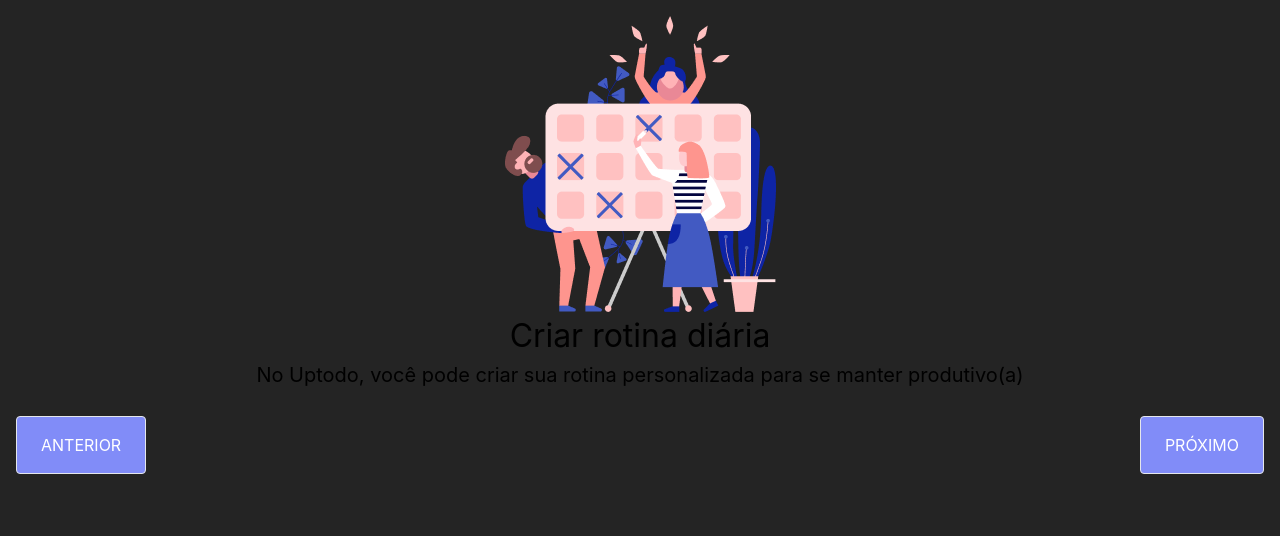
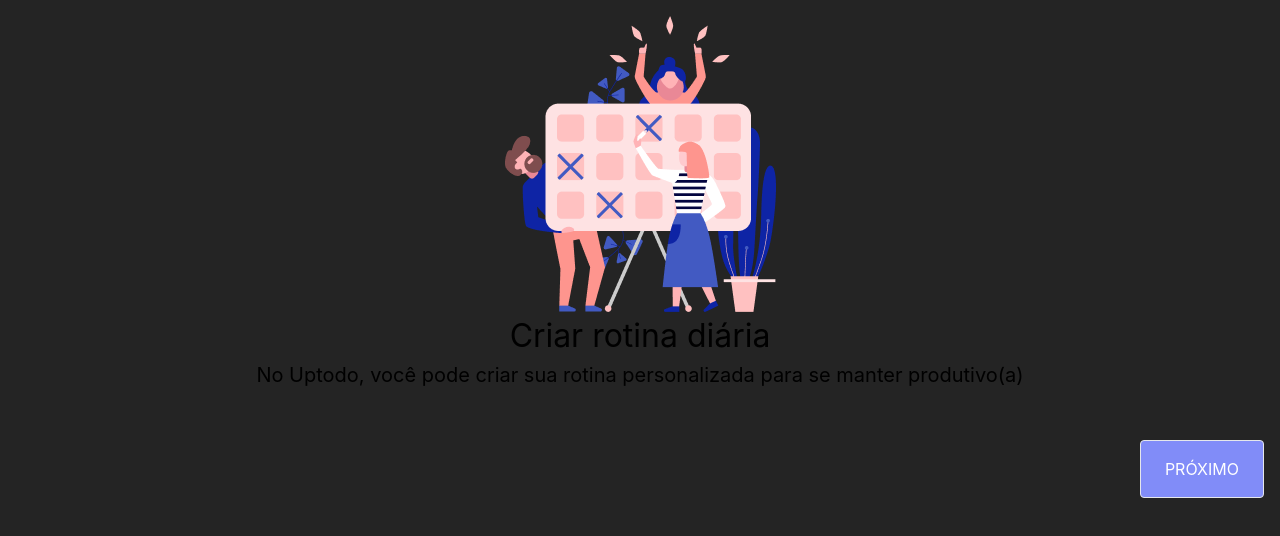
Before and after one commit to GabrielCampos99/todo-clientv2, a React (Vite) app: page / in a window 1280 px wide. Shown: the top 536 px of the page. Built offline with nearby package versions, Linux system fonts and the light colour scheme; what tailwindcss-radix would draw is missing.

Commit message:
render differents button

```diff
--- a/src/components/Carrousel/index.tsx
+++ b/src/components/Carrousel/index.tsx
@@ -1,15 +1,46 @@
-import { useRef, useState } from 'react';
+import { useMemo, useRef, useState } from 'react';
 import Slider, { Settings } from 'react-slick';
 
 import { CarrouselProps } from '../../types/components/carrousel';
 import Typography from '../Typography';
 import Button from '../Button';
 
-const Carrousel = <T,>({ data, render, numberOfItems }: CarrouselProps<T>) => {
+const PreviousButton = ({
+  children,
+  activeSlide,
+}: {
+  children: React.ReactNode;
+  activeSlide: number;
+}) => {
+  const RerenderPreviousButton = useMemo(
+    () => (activeSlide !== 0 ? <div>{children}</div> : <div />),
+    [activeSlide, children]
+  );
+
+  return RerenderPreviousButton;
+};
+
+const NextButton = ({
+  children,
+  activeSlide,
+  dataLength,
+}: {
+  children: React.ReactNode;
+  activeSlide: number;
+  dataLength: number;
+}) => {
+  const RerenderPreviousButton = useMemo(
+    () => (activeSlide !== dataLength ? <div>{children}</div> : <div />),
+    [activeSlide, children, dataLength]
+  );
+
+  return RerenderPreviousButton;
+};
+
+const Carrousel = <T,>({ data, render, className }: CarrouselProps<T>) => {
   const sliderRef = useRef<Slider | null>(null);
   const [activeSlide, setActiveSlide] = useState(0);
-  /*   const [activeSlide2, setActiveSlide2] = useState(0);
-   */ const gotoNext = () => {
+  const gotoNext = () => {
     sliderRef.current?.slickNext();
   };
 
@@ -27,18 +58,24 @@
     },
   };
 
+  const carrouselClassName = className || '';
   return (
-    <div className="h-screen ">
+    <div className={`${carrouselClassName}`}>
       <Slider {...settings} ref={sliderRef}>
         {data.map(render)}
       </Slider>
-      <div className="flex justify-between">
-        <Button onClick={gotoPrev} size="lg">
-          <Typography variant="h4">Anterior</Typography>
-        </Button>
-        <Button onClick={gotoNext} size="lg">
-          <Typography variant="h4">Próximo</Typography>
-        </Button>
+      <div className="flex justify-between mt-6">
+        <PreviousButton activeSlide={activeSlide}>
+          <Button bgColor="bg-transparent" onClick={gotoPrev} size="lg">
+            <Typography variant="h4">Anterior</Typography>
+          </Button>
+        </PreviousButton>
+
+        <NextButton activeSlide={activeSlide} dataLength={data.length - 1}>
+          <Button onClick={gotoNext} size="lg">
+            <Typography variant="h4">Próximo</Typography>
+          </Button>
+        </NextButton>
       </div>
     </div>
   );
```
